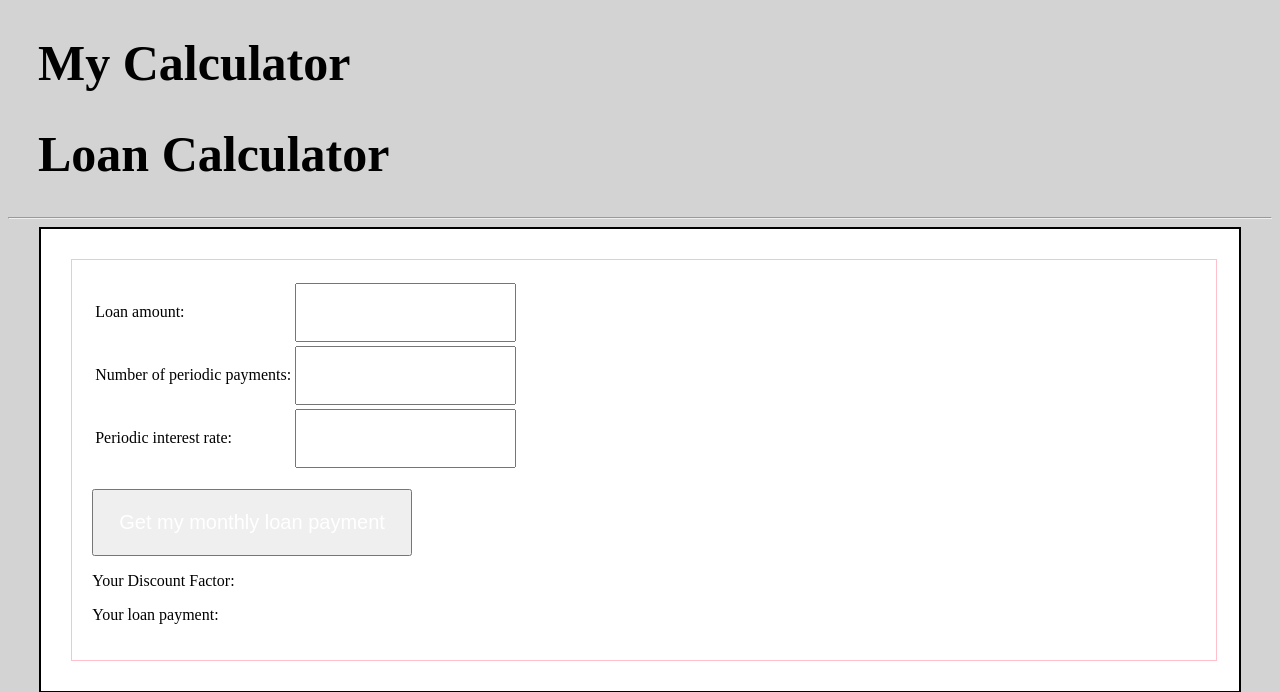
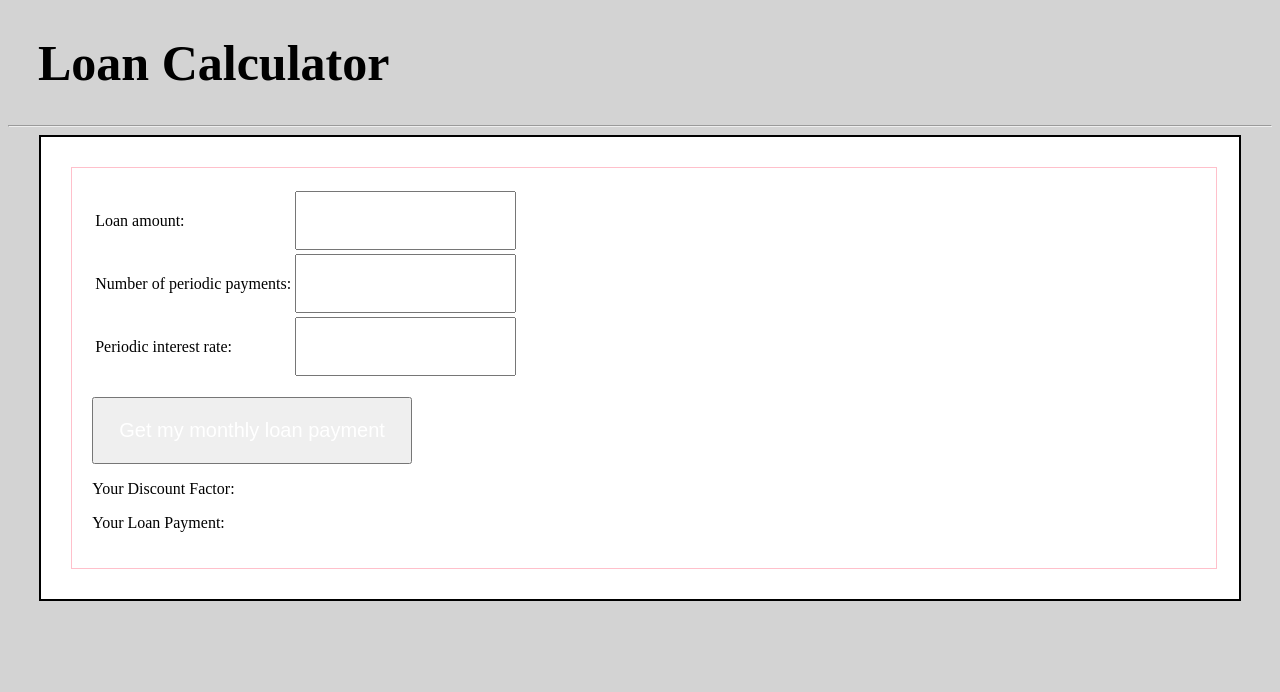
Before and after one commit to ZhijieZhang24/HW3, a Flask app: page / in a window 1280 px wide. Shown: the top 692 px of the page. Run offline with Flask 2, Linux system fonts and the light colour scheme.

Commit message:
change format and spelling

```diff
--- a/app.py
+++ b/app.py
@@ -5,7 +5,7 @@ app = Flask(__name__)
 
 @app.route('/')
 def index():
-        return render_template('index.html', display="Your Discount Factor: ", display2="Your loan payment: ", pageTitle= 'Loan Calculator')
+    return render_template('index.html', display="Your Discount Factor: ", display2="Your Loan Payment: ", pageTitle='Loan Calculator')
 
 
 @app.route('/divide', methods=['GET', 'POST'])
@@ -19,9 +19,10 @@ def addition():
           D = (((1 + i)**n)-1)/ (i*( 1 + i)**n)
           P = A/D
 
-          return render_template('index.html', display=D,display2=P,pageTitle='Loan Calculator')
+          return render_template('index.html', display=(f'Your Discount Factor: {D:.2f}'),display2=(f'Your Loan Payment: ${P:.2f}'),pageTitle='Loan Calculator')
 
       except ValueError:
+
           return render_template('index.html', display="Please enter right number.", display2="Error",pageTitle='Loan Calculator')
 
     return redirect("/")
--- a/templates/base.html
+++ b/templates/base.html
@@ -5,8 +5,7 @@
 	<link rel="stylesheet" type="text/css" href="{{ url_for('static', filename='css/stylesheet.css') }}">
 </head>
 <body>
-    <h1> My Calculator </h1>
-    <h1> Loan Calculator </h1>
+        <h1> Loan Calculator </h1>
 <hr>
 
 <div class="wrapper">
```
